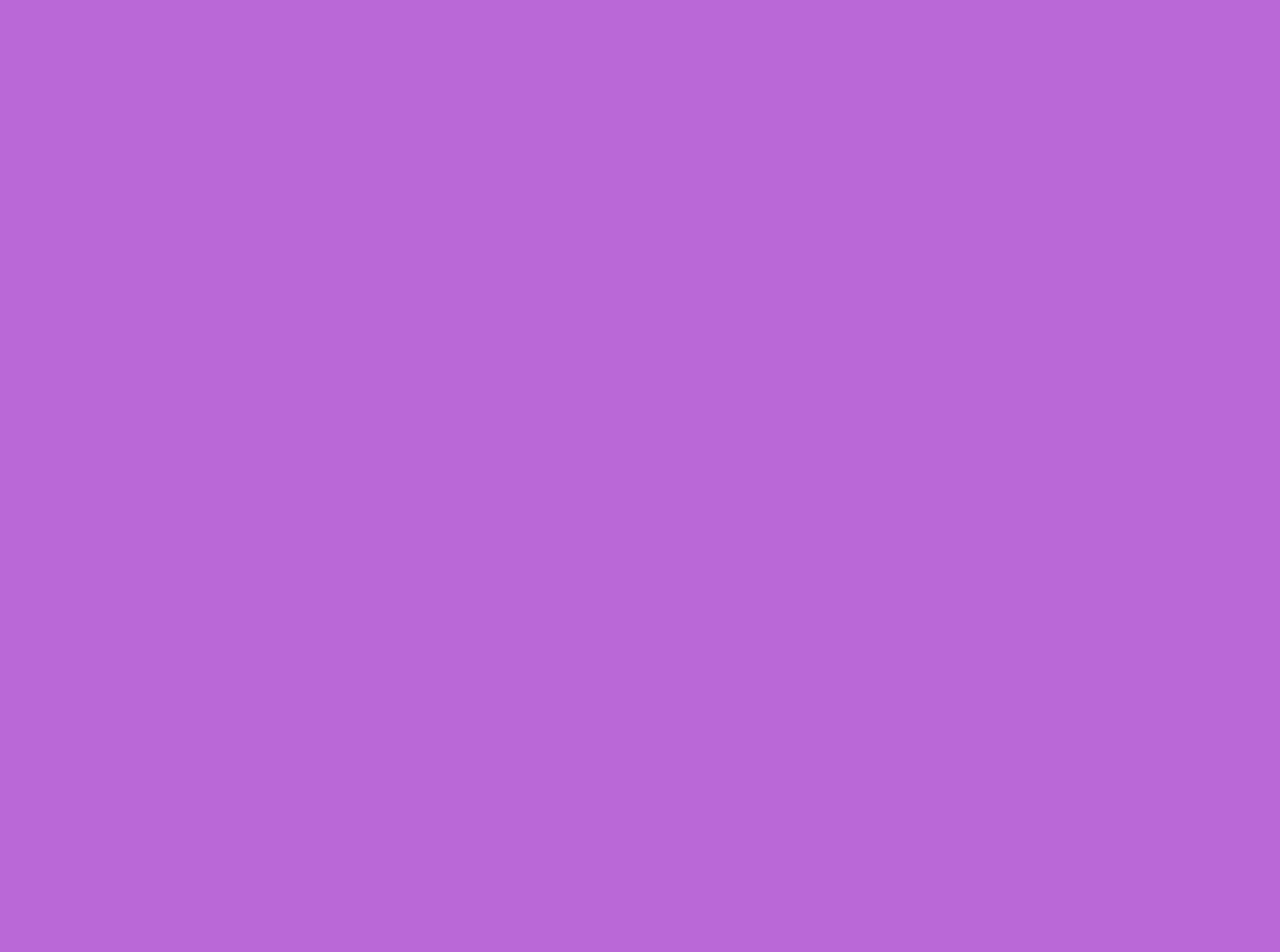
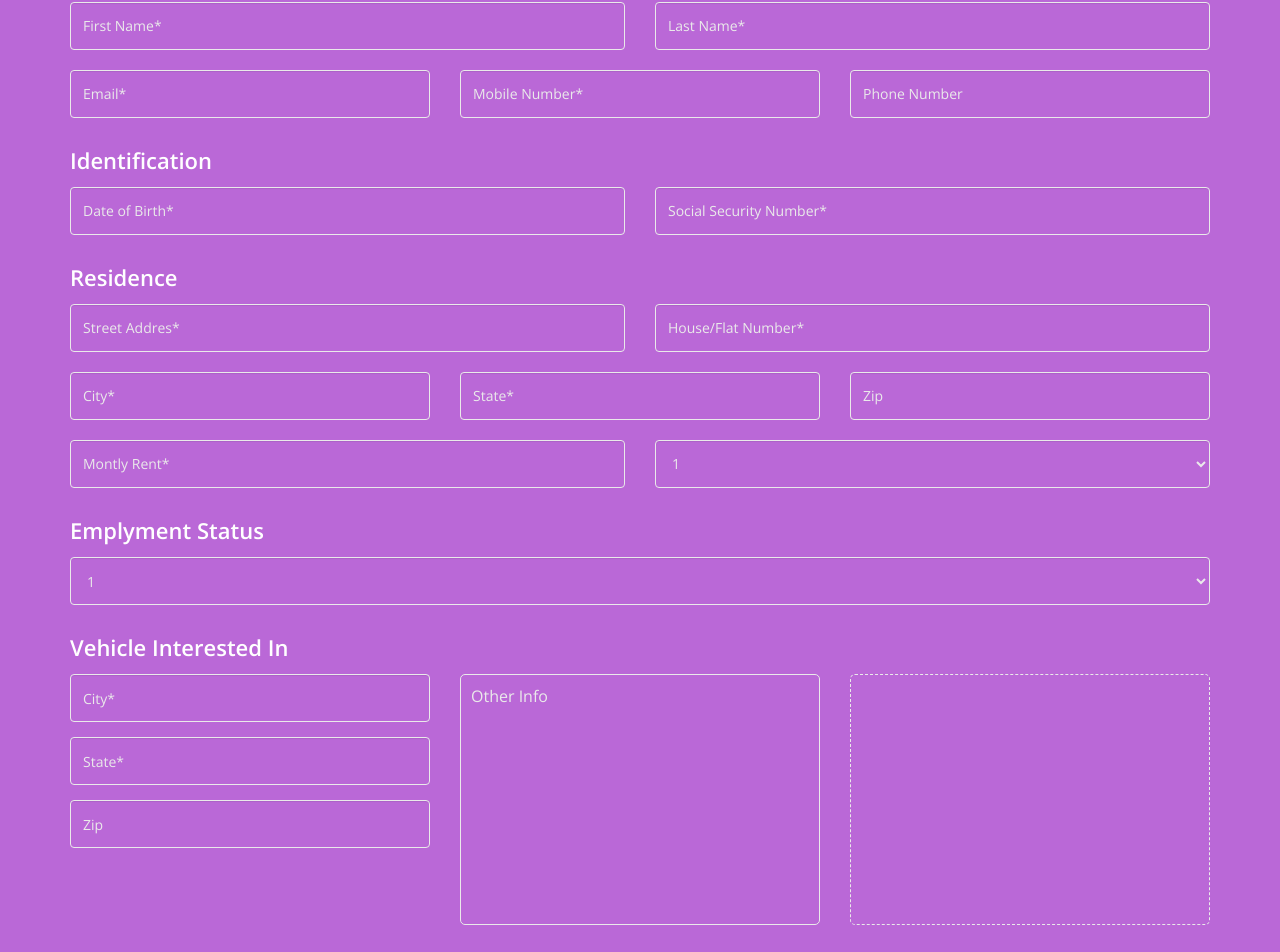
Before and after one commit to Glibovytskuy/wowautoapp, an Angular app in the folder WowAutoApp.Web.Client/: page /credit-application in a window 1280 px wide. Before the commit this address led to /. Shown: the part 244-1196 px from the top of the page. Before the commit the page ends 800 px from the top, so only its background shows below. Built offline with nearby package versions, Linux system fonts and the light colour scheme.

Commit message:
credit-application first changes

```diff
--- a/WowAutoApp.Web.Client/src/app/app-routing.module.ts
+++ b/WowAutoApp.Web.Client/src/app/app-routing.module.ts
@@ -1,10 +1,12 @@
 import { NgModule } from '@angular/core';
 import { RouterModule, Routes } from '@angular/router';
 import { HomeComponent } from './components/home/home.component';
+import { CreditApplicationComponent } from './components/credit-application/credit-application.component';
 
 const routes: Routes = [
   { path: '', component: HomeComponent },
-  { path: '', loadChildren: './components/registration/registration.module#RegistrationModule' }
+  { path: '', loadChildren: './components/registration/registration.module#RegistrationModule' },
+  { path: 'credit-application', component: CreditApplicationComponent }
 ];
 
 @NgModule({
--- a/WowAutoApp.Web.Client/src/app/components/credit-application/credit-application.component.css
+++ b/WowAutoApp.Web.Client/src/app/components/credit-application/credit-application.component.css
@@ -0,0 +1,62 @@
+.container {
+  padding-top: 150px;
+}
+
+.row {
+  margin-bottom: 20px;
+}
+
+h2, h4 {
+  color: #fff;
+  font-weight: 600;
+}
+
+h2 {
+  font-size: 24px;
+  margin-bottom: 30px;
+  text-transform: uppercase;
+}
+
+h4 {
+  font-size: 22px;
+  margin-bottom: 15px;
+}
+
+.form-group {
+  margin-bottom: 30px;
+}
+
+.form-control {
+  height: 48px;
+  background: none;
+  color: #eaeaea;
+  border-color: #eaeaea;
+}
+
+::placeholder {
+  color: #eaeaea;
+}
+
+.vehicle-block textarea {
+  background: none;
+  width: 100%;
+  padding: 10px;
+  border-radius: 5px;
+  color: #eaeaea;
+  border-color: #eaeaea;
+  resize: none;
+}
+
+.draggable textarea {
+  border-style: dashed;
+}
+
+.vehicle-col div {
+  margin-bottom: 15px;
+}
+
+@media (max-width: 992px) {
+  .form-control {
+    margin-bottom: 15px;
+  }
+}
--- a/WowAutoApp.Web.Client/src/app/components/credit-application/credit-application.component.html
+++ b/WowAutoApp.Web.Client/src/app/components/credit-application/credit-application.component.html
@@ -1,3 +1,118 @@
-<p>
-  credit-application works!
-</p>
+<div class="container">
+  <form class="credit-application">
+    <h2>credit application</h2>
+
+    <div class="form-group">
+      <h4>Personal Info</h4>
+      <div class="row">
+        <div class="col-md-6">
+          <input type="text" class="form-control" placeholder="First Name*">
+        </div>
+        <div class="col-md-6">
+          <input type="text" class="form-control" placeholder="Last Name*">
+        </div>
+      </div>
+      <div class="row">
+        <div class="col-md-4">
+          <input type="text" class="form-control" placeholder="Email*">
+        </div>
+        <div class="col-md-4">
+          <input type="text" class="form-control" placeholder="Mobile Number*">
+        </div>
+        <div class="col-md-4">
+          <input type="text" class="form-control" placeholder="Phone Number">
+        </div>
+      </div>
+    </div>
+
+    <div class="form-group">
+      <h4>Identification</h4>
+      <div class="row">
+        <div class="col-md-6">
+          <input type="text" class="form-control" placeholder="Date of Birth*">
+        </div>
+        <div class="col-md-6">
+          <input type="text" class="form-control" placeholder="Social Security Number*">
+        </div>
+      </div>
+    </div>
+
+    <div class="form-group">
+      <h4>Residence</h4>
+      <div class="row">
+        <div class="col-md-6">
+          <input type="text" class="form-control" placeholder="Street Addres*">
+        </div>
+        <div class="col-md-6">
+          <input type="text" class="form-control" placeholder="House/Flat Number*">
+        </div>
+      </div>
+      <div class="row">
+        <div class="col-md-4">
+          <input type="text" class="form-control" placeholder="City*">
+        </div>
+        <div class="col-md-4">
+          <input type="text" class="form-control" placeholder="State*">
+        </div>
+        <div class="col-md-4">
+          <input type="text" class="form-control" placeholder="Zip">
+        </div>
+      </div>
+      <div class="row">
+        <div class="col-md-6">
+          <input type="text" class="form-control" placeholder="Montly Rent*">
+        </div>
+        <div class="col-md-6">
+          <select class="form-control">
+            <option disabled>Residence Owner*</option>
+            <option value="1">1</option>
+            <option value="2">2</option>
+            <option value="3">3</option>
+          </select>
+        </div>
+      </div>
+    </div>
+
+    <div class="form-group">
+      <h4>Emplyment Status</h4>
+      <div class="row">
+        <div class="col-md-12">
+            <select class="form-control">
+              <option disabled>Emplyment Status*</option>
+              <option value="1">1</option>
+              <option value="2">2</option>
+              <option value="3">3</option>
+            </select>
+        </div>
+      </div>
+    </div>
+
+    <div class="form-group">
+      <h4>Vehicle Interested In</h4>
+      <div class="row vehicle-block">
+        <div class="col-md-4 vehicle-col">
+          <div>
+            <input type="text" class="form-control" placeholder="City*">
+          </div>
+          <div>
+            <input type="text" class="form-control" placeholder="State*">
+          </div>
+          <div>
+            <input type="text" class="form-control" placeholder="Zip">
+          </div>
+        </div>
+
+        <div class="col-md-4">
+          <textarea cols="30" rows="10" placeholder="Other Info"></textarea>
+        </div>
+
+        <div class="col-md-4 draggable">
+          <textarea name="" id="" cols="30" rows="10"></textarea>
+        </div>
+      </div>
+    </div>
+
+    <hr>
+
+  </form>
+</div>
--- a/WowAutoApp.Web.Client/src/styles.css
+++ b/WowAutoApp.Web.Client/src/styles.css
@@ -332,6 +332,7 @@ header {
   color: #fff;
   text-align: left;
   max-width: 370px;
+  height: 448px;
   padding: 40px 30px;
   margin: 0 25px 25px 0;
   border: 1px solid #FFFFFF;
@@ -713,6 +714,10 @@ header {
   .block-description {
     width: 100%;
   }
+
+  .steps .step {
+    margin-right: 0;
+  }
 }
 
 @media (max-width: 768px) {
```
